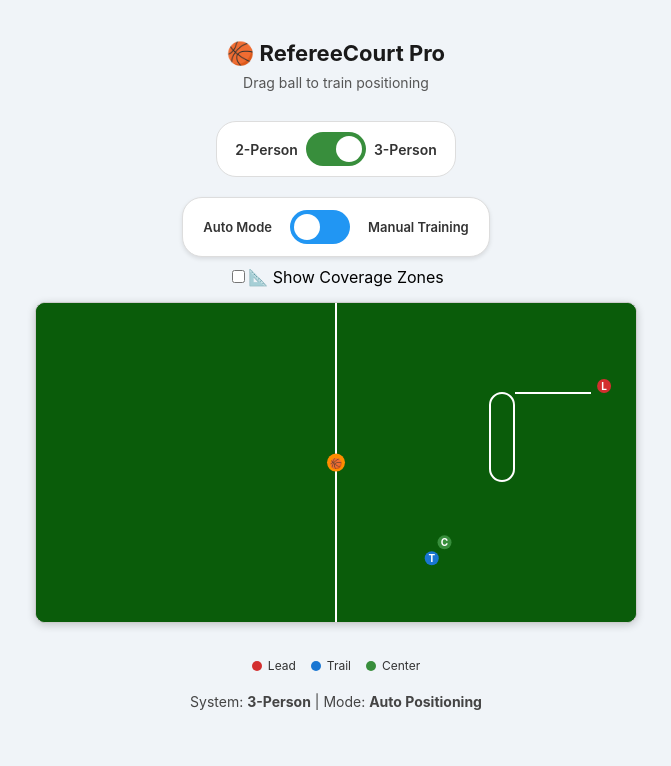
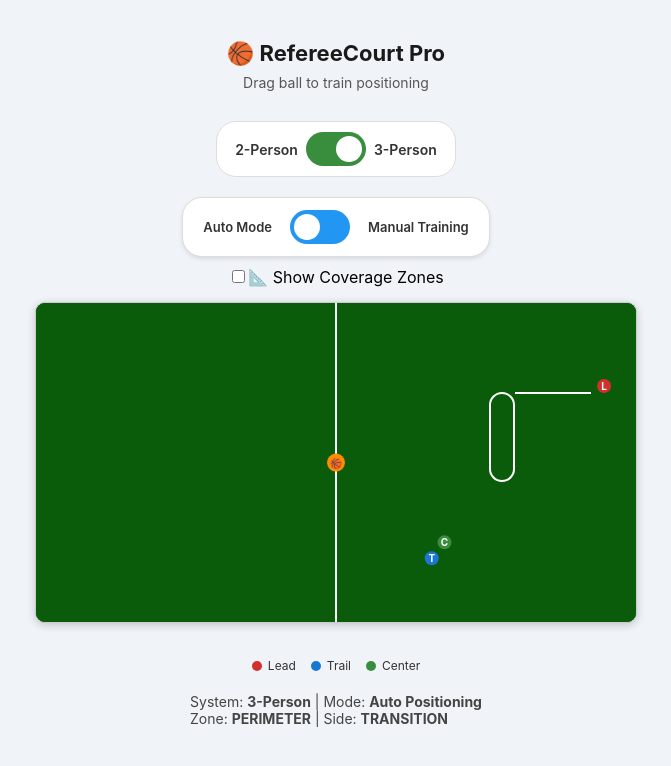
Before and after one commit to MRK2340/Whistle-resilience, a React (Create React App) app in the folder frontend/: page / in a window 1280 px wide. Shown: the top 766 px of the page, without its empty margins (304-975 px from the left). Built offline with nearby package versions, Linux system fonts and the light colour scheme.

Commit message:
auto-commit for 903b5054-874e-4e9c-97f5-5f53e36fd9b0

```diff
--- a/frontend/src/App.js
+++ b/frontend/src/App.js
@@ -414,6 +414,18 @@ export default function App() {
       <p className="mode-text">
         System: <span className="bold">{isThreePerson ? '3-Person' : '2-Person'}</span> |
         Mode: <span className="bold">{isManualMode ? 'Manual Training' : 'Auto Positioning'}</span>
+        {gameState && !isManualMode && (
+          <>
+            <br />
+            <span className="game-state-info">
+              Zone: <span className="bold">{gameState.ballZone}</span> |
+              Side: <span className="bold">{gameState.ballSide}</span>
+              {gameState.isPostPlay && <span className="special-play"> | 📍 POST PLAY</span>}
+              {gameState.isCornerPlay && <span className="special-play"> | 📐 CORNER</span>}
+              {gameState.isTransitionPlay && <span className="special-play"> | ⚡ TRANSITION</span>}
+            </span>
+          </>
+        )}
       </p>
     </div>
   );
```
